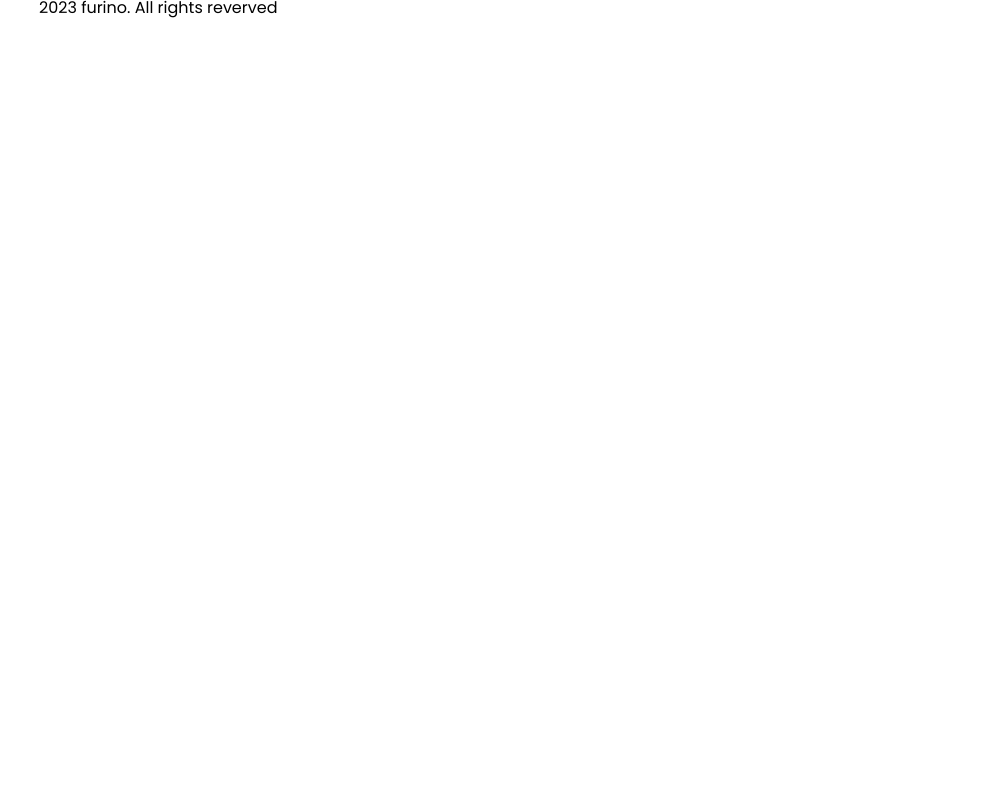
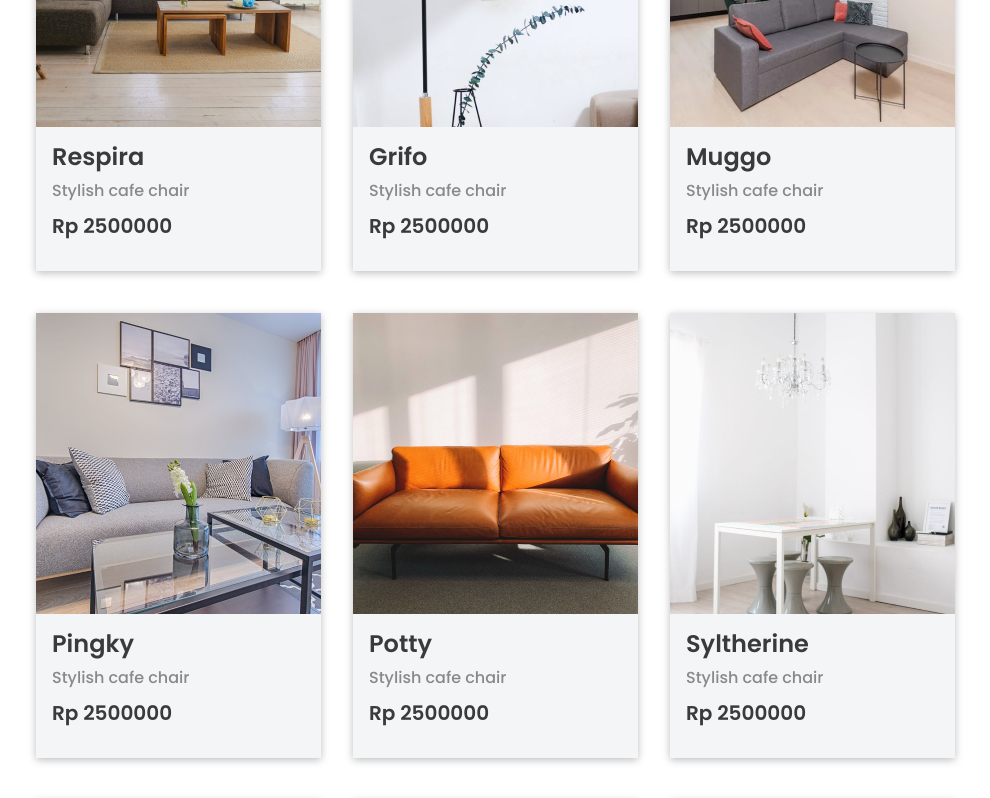
Before and after one commit to SubwaySerfer/e-commerce, a Vue app: page /shop in a window 1280 px wide. Shown: the part 1240-2038 px from the top of the page, without its empty margins (63-1053 px from the left). Before the commit the page ends 1291 px from the top, so only its background shows below. Built offline with nearby package versions, Linux system fonts and the light colour scheme.

Commit message:
feat: fin shop page

```diff
--- /dev/null
+++ b/src/components/shop/ShopItems.vue
@@ -0,0 +1,80 @@
+<template>
+  <section>
+    <div class="cards-list">
+      <base-card
+        v-for="furniture in this.furnitureList"
+        :name="furniture.name"
+        :img="furniture.img"
+        :price="furniture.price"
+        :description="furniture.description"
+      ></base-card>
+      <base-card
+        v-for="furniture in this.furnitureList"
+        :name="furniture.name"
+        :img="furniture.img"
+        :price="furniture.price"
+        :description="furniture.description"
+      ></base-card>
+    </div>
+    <div class="slider">
+      <div class="slider-item slider-active">1</div>
+      <div class="slider-item">2</div>
+      <div class="slider-item">3</div>
+      <div class="slider-item next-item">Next</div>
+    </div>
+  </section>
+</template>
+
+<script>
+export default {
+  computed: {
+    furnitureList() {
+      return this.$store.getters["home/furnitureList"];
+    },
+  },
+};
+</script>
+
+<style scoped>
+section {
+  padding: 6.3rem 10.5rem 8.6rem 9.9rem;
+  display: flex;
+  flex-direction: column;
+  align-items: center;
+  justify-content: space-between;
+  height: auto;
+  gap: 4rem;
+}
+.cards-list {
+  display: flex;
+  flex-flow: row wrap;
+  gap: 4.2rem 3.2rem;
+}
+.slider {
+  padding-top: 3rem;
+  gap: 3.8rem;
+  display: flex;
+  flex-direction: row;
+}
+.slider-item {
+  width: 6rem;
+  height: 6rem;
+  /* text-align: center; */
+  display: flex;
+  justify-content: center;
+  align-items: center;
+  font-size: 2rem;
+  font-style: normal;
+  font-weight: 400;
+  line-height: normal;
+  border-radius: 1rem;
+  background: #f9f1e7;
+}
+.slider-active {
+  color: #fff;
+  background: #b88e2f;
+}
+.next-item {
+  width: 9.8rem;
+}
+</style>
--- a/src/pages/shop/ShopPage.vue
+++ b/src/pages/shop/ShopPage.vue
@@ -1,7 +1,7 @@
 <template>
   <PromoShop></PromoShop>
   <FiltersShop></FiltersShop>
-
+  <ShopItems></ShopItems>
   <OurAdvantages></OurAdvantages>
 </template>
 
@@ -9,12 +9,14 @@
 import PromoShop from "../../components/shop/PromoShop.vue";
 import FiltersShop from "../../components/shop/FiltersShop.vue";
 import OurAdvantages from "../../components/shop/OurAdvantages.vue";
+import ShopItems from "../../components/shop/ShopItems.vue";
 
 export default {
   components: {
     PromoShop,
     FiltersShop,
     OurAdvantages,
+    ShopItems,
   },
 };
 </script>
```
